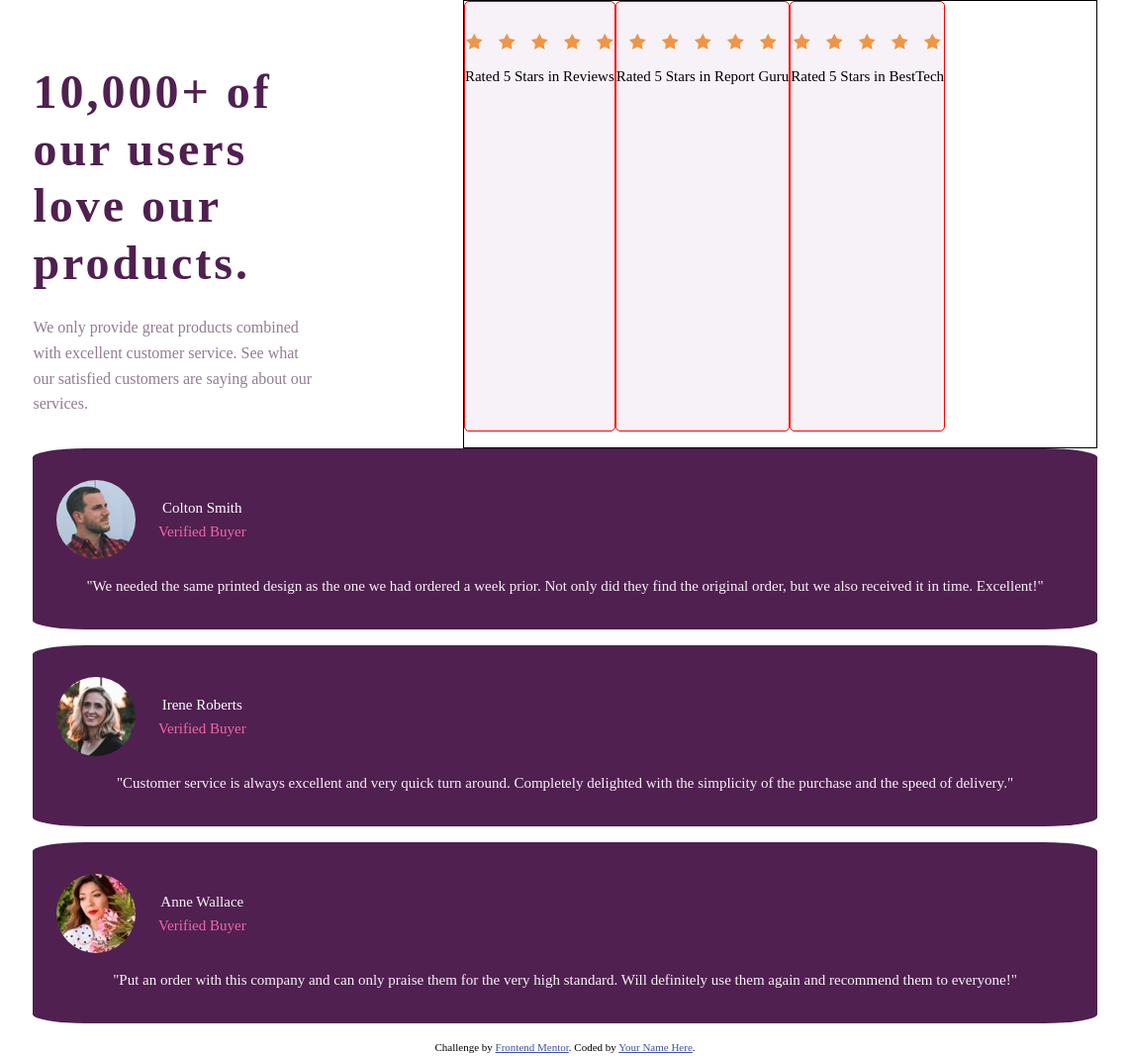
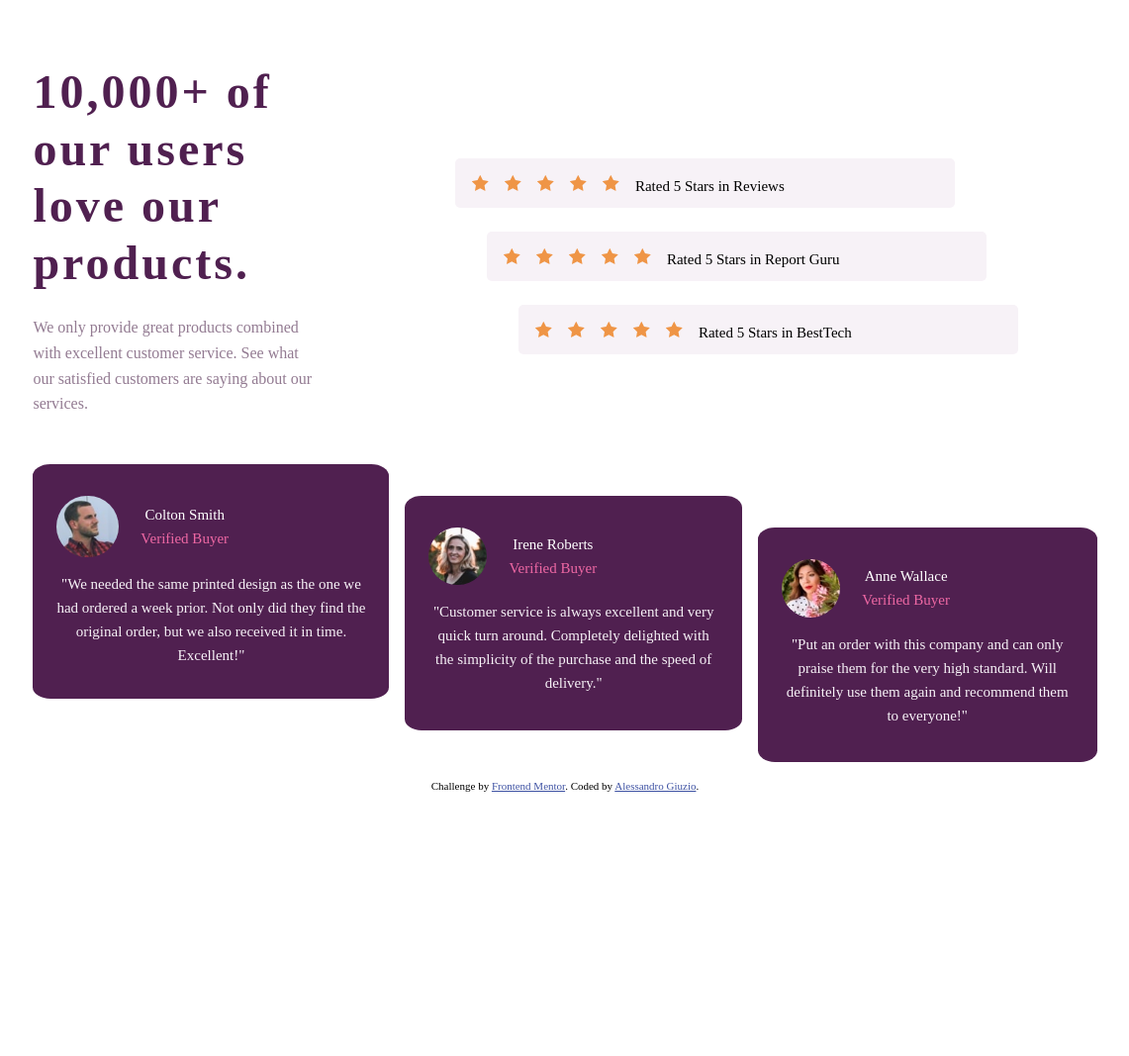
Before and after one commit to alessandro-giuzio/social-proof-section, a plain HTML site: page index.html in a window 1536 px wide. Shown: the whole page at 99% size, without its empty margins (197-1338 px from the left). After the commit the page ends 804 px from the top, so only its background shows below. Drawn offline with Linux system fonts and the light colour scheme.

Commit message:
Add files via upload

```diff
--- a/index.html
+++ b/index.html
@@ -34,7 +34,7 @@
           </div>
         </div>
         <div class="container-stars">
-          <div class="container-stars-box">
+          <div class="container-stars-box margin-1">
             <div class="stars flex">
               <img src="./images/icon-star.svg" alt="" />
               <img src="./images/icon-star.svg" alt="" />
@@ -44,7 +44,7 @@
             </div>
             <p class="stars-text">Rated 5 Stars in Reviews</p>
           </div>
-          <div class="container-stars-box">
+          <div class="container-stars-box margin-2">
             <div class="stars flex">
               <img src="./images/icon-star.svg" alt="" />
               <img src="./images/icon-star.svg" alt="" />
@@ -54,7 +54,7 @@
             </div>
             <p class="stars-text">Rated 5 Stars in Report Guru</p>
           </div>
-          <div class="container-stars-box">
+          <div class="container-stars-box margin-3">
             <div class="stars flex">
               <img src="./images/icon-star.svg" alt="" />
               <img src="./images/icon-star.svg" alt="" />
@@ -98,7 +98,7 @@
           <div class="container-reviews-review">
             <div class="container-reviews-review-title">
               <img src="./images/image-anne.jpg" alt="" class="user" />
-              <p>
+              <p class="name">
                 Anne Wallace <br /><span class="color"> Verified Buyer </span>
               </p>
             </div>
@@ -115,7 +115,10 @@
       Challenge by
       <a href="https://www.frontendmentor.io?ref=challenge" target="_blank"
         >Frontend Mentor</a
-      >. Coded by <a href="#">Your Name Here</a>.
+      >. Coded by
+      <a href="https://www.frontendmentor.io/profile/elsimater"
+        >Alessandro Giuzio</a
+      >.
     </div>
   </body>
 </html>
--- a/style.css
+++ b/style.css
@@ -32,8 +32,8 @@ body {
   font-weight: 400, 500, 700;
   font-size: 15px;
   text-align: center;
-  min-width: 100vh;
-  min-height: 100vh;
+  /* min-width: 100vh; */
+  /* min-height: 100vh; */
   line-height: 1.6;
 }
 
@@ -157,16 +157,46 @@ body {
 
   .container-stars {
     grid-area: stars;
-    border: 1px black solid;
+    gap: .5rem;
+    margin-top: 10rem;
+
+  }
+  .container-stars-box {
+    display: flex;
     flex-direction: row;
+    padding: 0;
+
   }
+.margin-1 {
+  margin-right: 9rem;
+  margin-left: -9rem;
 }
-.container-stars-box {
-  border: 1px red solid;
+.margin-2 {
+  margin-right: 7rem;
+  margin-left: -7rem ;
 }
-/* display: grid; */
-/*  grid-template-columns: 1fr 1fr; */
+.margin-3 {
+  margin-right: 5rem;
+  margin-left: -5rem
+}
+  .stars {
+    padding: 1rem;
+  }
+  .container-reviews {
+    grid-area: reviews;
+    display: flex;
+    gap: 1rem;
+    padding-top: 1rem;
+  }
+  .container-reviews-review:first-child {
+    margin-bottom: 5rem;
 
-.container-reviews {
-  grid-area: reviews;
+  }
+  .container-reviews-review:nth-child(2) {
+    margin-top: 2rem;
+    margin-bottom: 3rem;
+  }
+  .container-reviews-review:last-child{
+    margin-top: 4rem ;
+
 }
```
